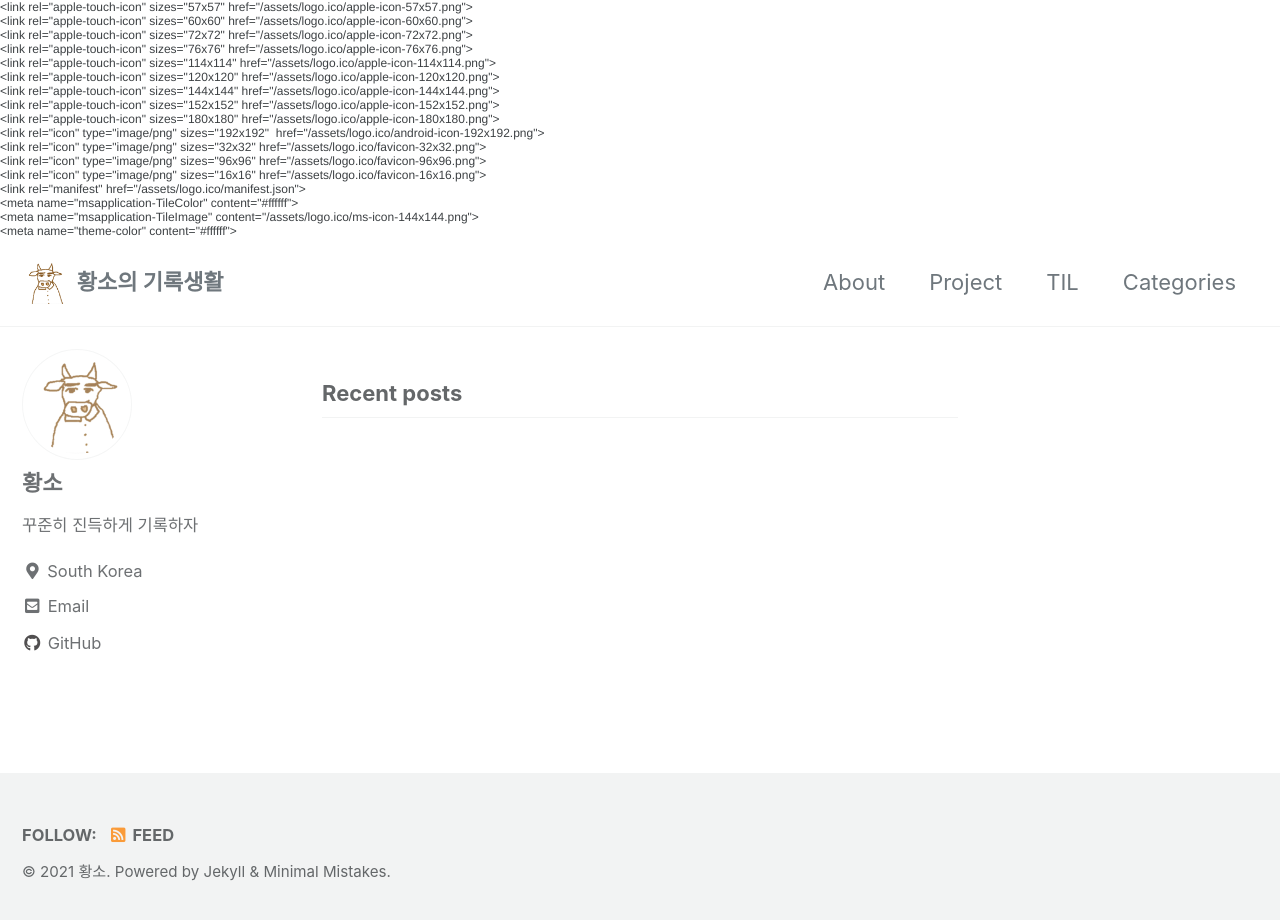
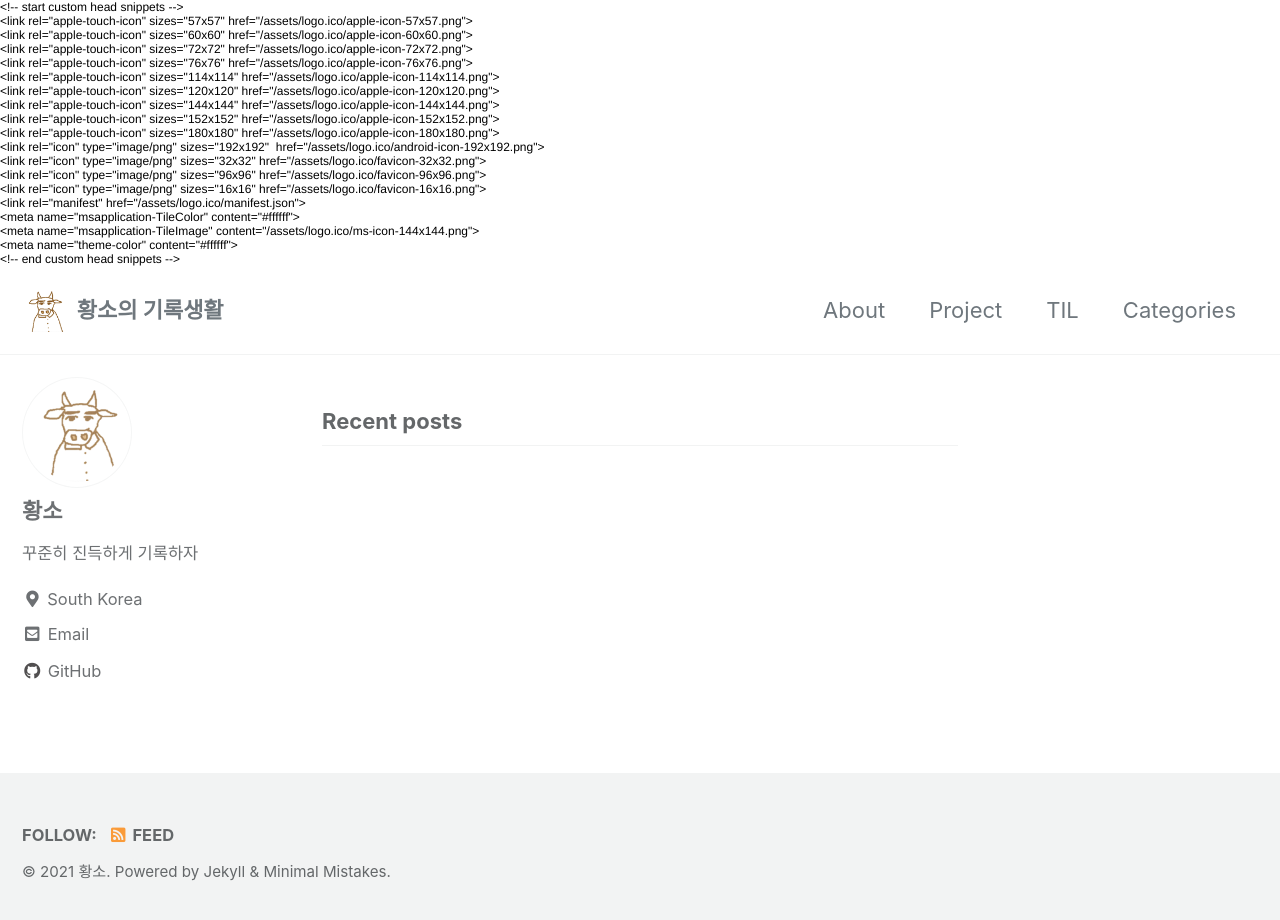
Before and after one commit to eastsea-dev/eastsea-dev.github.io, a Jekyll site: the page built from index.html, in a window 1280 px wide and 928 px high. Shown: the top 920 px of the window. Built offline with Jekyll 4.4.1, drawn with Linux system fonts in a browser that asks for light colours; cached includes are drawn as plain includes; the list of posts is cut into pages by our own code.

Commit message:
icon retry1

```diff
--- a/_includes/head/custom.html
+++ b/_includes/head/custom.html
@@ -7,26 +7,29 @@
   <meta name="Generator" content="Cocoa HTML Writer">
   <meta name="CocoaVersion" content="1671.1">
   <style type="text/css">
-    p.p1 {margin: 0.0px 0.0px 0.0px 0.0px; font: 12.0px 'Helvetica Neue'}
+    p.p1 {margin: 0.0px 0.0px 0.0px 0.0px; line-height: 14.0px; font: 12.0px 'Helvetica Neue'; color: #000000; -webkit-text-stroke: #000000}
+    span.s1 {font-kerning: none}
   </style>
 </head>
 <body>
-<p class="p1">&lt;link rel="apple-touch-icon" sizes="57x57" href="{{site.baseurl}}/assets/logo.ico/apple-icon-57x57.png"&gt;</p>
-<p class="p1">&lt;link rel="apple-touch-icon" sizes="60x60" href="{{site.baseurl}}/assets/logo.ico/apple-icon-60x60.png"&gt;</p>
-<p class="p1">&lt;link rel="apple-touch-icon" sizes="72x72" href="{{site.baseurl}}/assets/logo.ico/apple-icon-72x72.png"&gt;</p>
-<p class="p1">&lt;link rel="apple-touch-icon" sizes="76x76" href="{{site.baseurl}}/assets/logo.ico/apple-icon-76x76.png"&gt;</p>
-<p class="p1">&lt;link rel="apple-touch-icon" sizes="114x114" href="{{site.baseurl}}/assets/logo.ico/apple-icon-114x114.png"&gt;</p>
-<p class="p1">&lt;link rel="apple-touch-icon" sizes="120x120" href="{{site.baseurl}}/assets/logo.ico/apple-icon-120x120.png"&gt;</p>
-<p class="p1">&lt;link rel="apple-touch-icon" sizes="144x144" href="{{site.baseurl}}/assets/logo.ico/apple-icon-144x144.png"&gt;</p>
-<p class="p1">&lt;link rel="apple-touch-icon" sizes="152x152" href="{{site.baseurl}}/assets/logo.ico/apple-icon-152x152.png"&gt;</p>
-<p class="p1">&lt;link rel="apple-touch-icon" sizes="180x180" href="{{site.baseurl}}/assets/logo.ico/apple-icon-180x180.png"&gt;</p>
-<p class="p1">&lt;link rel="icon" type="image/png" sizes="192x192"<span class="Apple-converted-space">  </span>href="{{site.baseurl}}/assets/logo.ico/android-icon-192x192.png"&gt;</p>
-<p class="p1">&lt;link rel="icon" type="image/png" sizes="32x32" href="{{site.baseurl}}/assets/logo.ico/favicon-32x32.png"&gt;</p>
-<p class="p1">&lt;link rel="icon" type="image/png" sizes="96x96" href="{{site.baseurl}}/assets/logo.ico/favicon-96x96.png"&gt;</p>
-<p class="p1">&lt;link rel="icon" type="image/png" sizes="16x16" href="{{site.baseurl}}/assets/logo.ico/favicon-16x16.png"&gt;</p>
-<p class="p1">&lt;link rel="manifest" href="{{site.baseurl}}/assets/logo.ico/manifest.json"&gt;</p>
-<p class="p1">&lt;meta name="msapplication-TileColor" content="#ffffff"&gt;</p>
-<p class="p1">&lt;meta name="msapplication-TileImage" content="{{site.baseurl}}/assets/logo.ico/ms-icon-144x144.png"&gt;</p>
-<p class="p1">&lt;meta name="theme-color" content="#ffffff"&gt;</p>
+<p class="p1"><span class="s1">&lt;!-- start custom head snippets --&gt;</span></p>
+<p class="p1"><span class="s1">&lt;link rel="apple-touch-icon" sizes="57x57" href="{{site.baseurl}}/assets/logo.ico/apple-icon-57x57.png"&gt;</span></p>
+<p class="p1"><span class="s1">&lt;link rel="apple-touch-icon" sizes="60x60" href="{{site.baseurl}}/assets/logo.ico/apple-icon-60x60.png"&gt;</span></p>
+<p class="p1"><span class="s1">&lt;link rel="apple-touch-icon" sizes="72x72" href="{{site.baseurl}}/assets/logo.ico/apple-icon-72x72.png"&gt;</span></p>
+<p class="p1"><span class="s1">&lt;link rel="apple-touch-icon" sizes="76x76" href="{{site.baseurl}}/assets/logo.ico/apple-icon-76x76.png"&gt;</span></p>
+<p class="p1"><span class="s1">&lt;link rel="apple-touch-icon" sizes="114x114" href="{{site.baseurl}}/assets/logo.ico/apple-icon-114x114.png"&gt;</span></p>
+<p class="p1"><span class="s1">&lt;link rel="apple-touch-icon" sizes="120x120" href="{{site.baseurl}}/assets/logo.ico/apple-icon-120x120.png"&gt;</span></p>
+<p class="p1"><span class="s1">&lt;link rel="apple-touch-icon" sizes="144x144" href="{{site.baseurl}}/assets/logo.ico/apple-icon-144x144.png"&gt;</span></p>
+<p class="p1"><span class="s1">&lt;link rel="apple-touch-icon" sizes="152x152" href="{{site.baseurl}}/assets/logo.ico/apple-icon-152x152.png"&gt;</span></p>
+<p class="p1"><span class="s1">&lt;link rel="apple-touch-icon" sizes="180x180" href="{{site.baseurl}}/assets/logo.ico/apple-icon-180x180.png"&gt;</span></p>
+<p class="p1"><span class="s1">&lt;link rel="icon" type="image/png" sizes="192x192"<span class="Apple-converted-space">  </span>href="{{site.baseurl}}/assets/logo.ico/android-icon-192x192.png"&gt;</span></p>
+<p class="p1"><span class="s1">&lt;link rel="icon" type="image/png" sizes="32x32" href="{{site.baseurl}}/assets/logo.ico/favicon-32x32.png"&gt;</span></p>
+<p class="p1"><span class="s1">&lt;link rel="icon" type="image/png" sizes="96x96" href="{{site.baseurl}}/assets/logo.ico/favicon-96x96.png"&gt;</span></p>
+<p class="p1"><span class="s1">&lt;link rel="icon" type="image/png" sizes="16x16" href="{{site.baseurl}}/assets/logo.ico/favicon-16x16.png"&gt;</span></p>
+<p class="p1"><span class="s1">&lt;link rel="manifest" href="{{site.baseurl}}/assets/logo.ico/manifest.json"&gt;</span></p>
+<p class="p1"><span class="s1">&lt;meta name="msapplication-TileColor" content="#ffffff"&gt;</span></p>
+<p class="p1"><span class="s1">&lt;meta name="msapplication-TileImage" content="{{site.baseurl}}/assets/logo.ico/ms-icon-144x144.png"&gt;</span></p>
+<p class="p1"><span class="s1">&lt;meta name="theme-color" content="#ffffff"&gt;</span></p>
+<p class="p1"><span class="s1">&lt;!-- end custom head snippets --&gt;</span></p>
 </body>
 </html>
```
Also changed, not shown: 2 other files.
